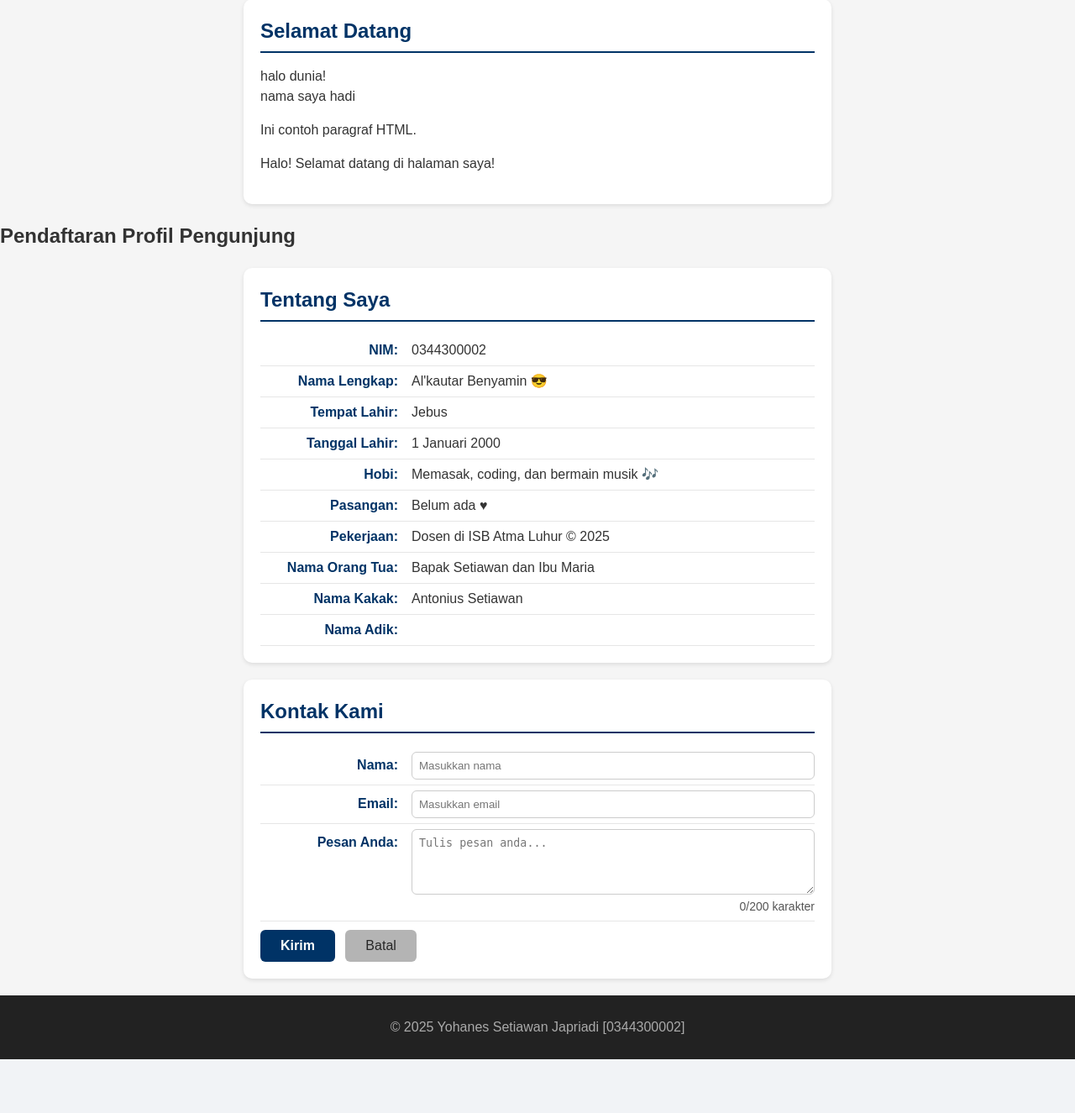
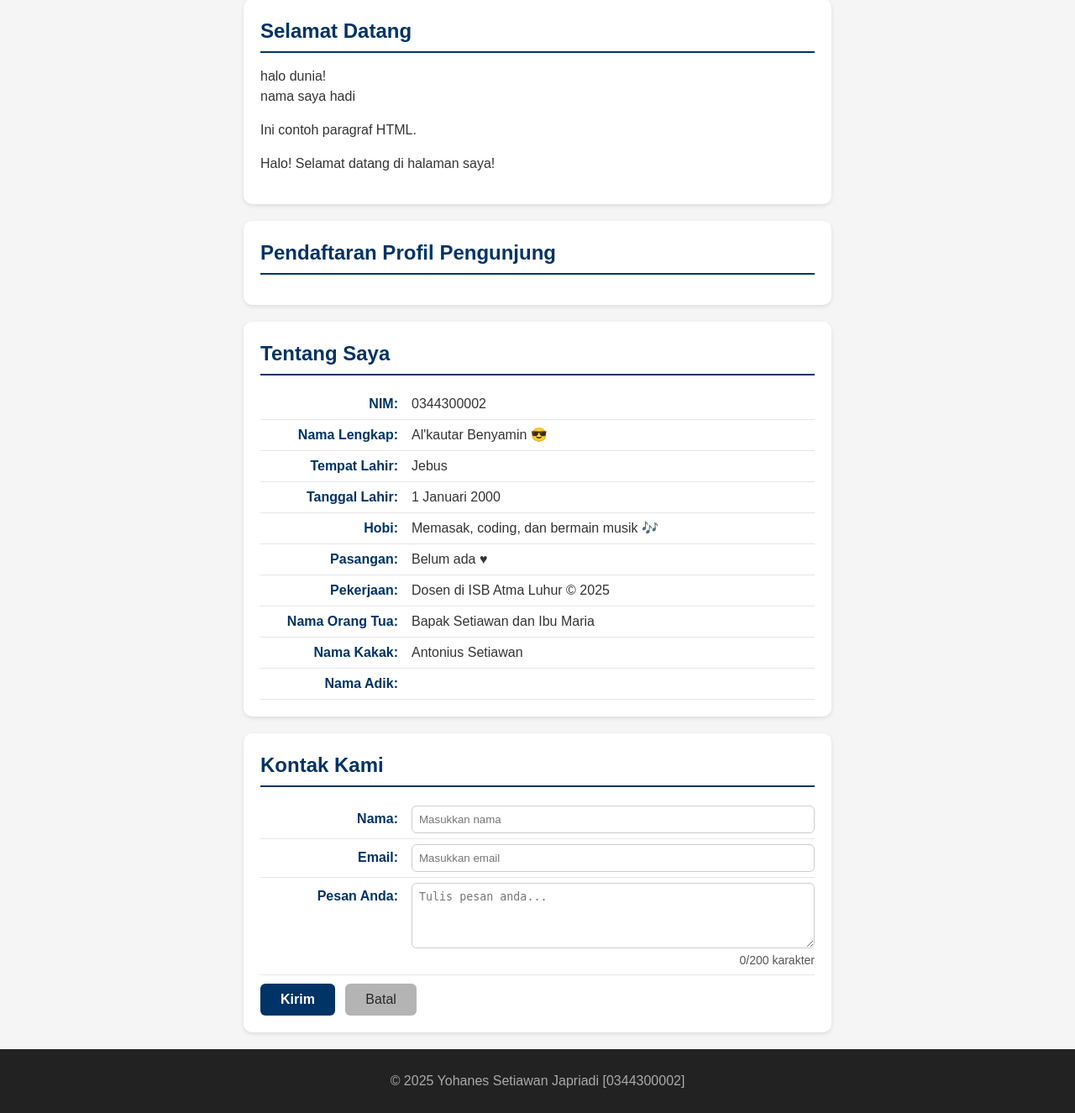
Before and after one commit to fajardoang123/2511500002-PWD-TI1A-25261, a PHP site: page /pertemuan-08/index.php in a window 1280 px wide. Shown: the part 176-1501 px from the top of the page at 84% size. Before the commit the page ends 1437 px from the top, so only its background shows below. Run offline with PHP 8.4, Linux system fonts and the light colour scheme.

Commit message:
membuat styling untuk section#form_profil

```diff
--- a/pertemuan-08/index.php
+++ b/pertemuan-08/index.php
@@ -52,7 +52,7 @@ endif;
       <p>Ini contoh paragraf HTML.</p>
     </section>
 
-    <section>
+    <section id="form_profil">
       <h2>Pendaftaran Profil Pengunjung</h2>
 
     </section>
--- a/pertemuan-08/style.css
+++ b/pertemuan-08/style.css
@@ -60,6 +60,7 @@ header li a:active {
 }
 
 #home,
+#form_profil,
 #about,
 #contact {
   background-color: #ffffff;
@@ -71,6 +72,7 @@ header li a:active {
 }
 
 #home h2,
+#form_profil h2,
 #about h2,
 #contact h2 {
   color: #003366;
```
Also changed, not shown: pertemuan-08/readme.md.
